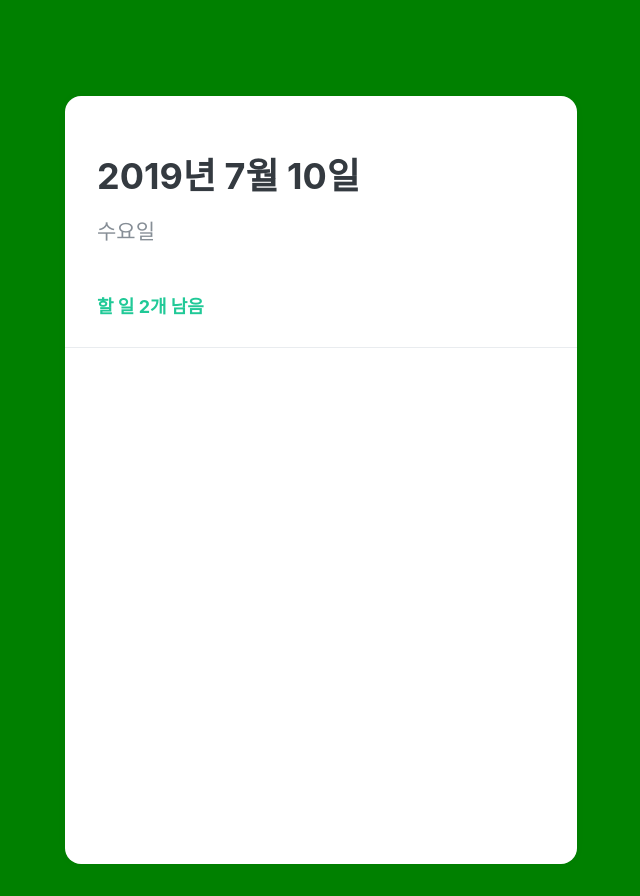
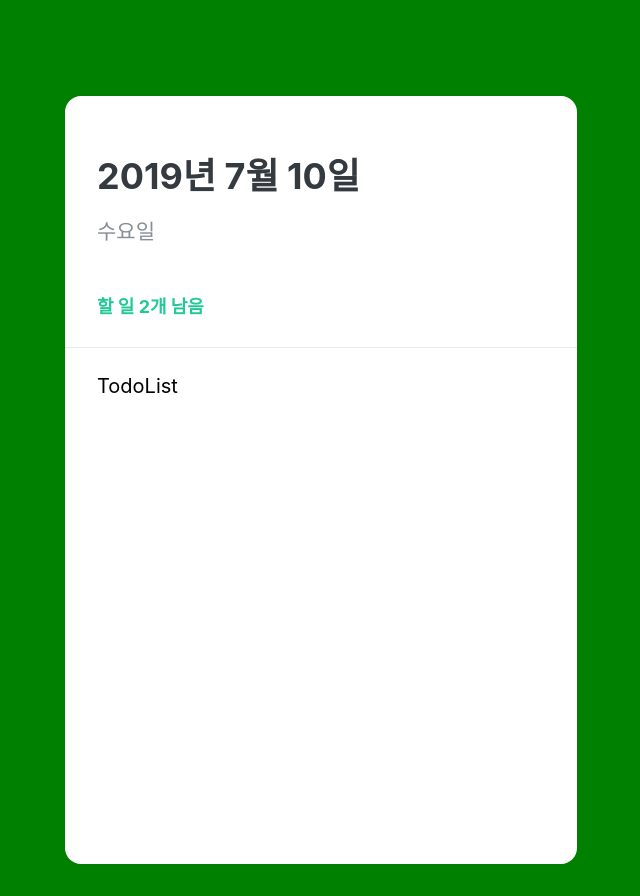
Before and after one commit to snyvvZ/todolist, a React (Create React App) app: page / in a window 1280 px wide. Shown: the whole page, without its empty margins (319-959 px from the left). Built offline with nearby package versions, Linux system fonts and the light colour scheme.

Commit message:
목록 생성

```diff
--- a/src/App.js
+++ b/src/App.js
@@ -2,6 +2,7 @@ import React from "react";
 import GlobalStyle from "./styles/GlobalStyle";
 import TodoTemplate from "./components/TodoTemplate";
 import TodoHeader from "./components/TodoHeader";
+import TodoList from "./components/TodoList";
 
 const App = () => {
   return (
@@ -9,6 +10,7 @@ const App = () => {
       <GlobalStyle />
       <TodoTemplate>
         <TodoHeader />
+        <TodoList />
       </TodoTemplate>
     </>
   );
--- /dev/null
+++ b/src/components/TodoList.js
@@ -0,0 +1,15 @@
+import React from "react";
+import styled from "styled-components";
+
+const StyledList = styled.ul`
+  flex: 1;
+  padding: 20px 32px;
+  padding-bottom: 48px;
+  overflow-y: auto;
+`;
+
+const TodoList = () => {
+  return <StyledList>TodoList</StyledList>;
+};
+
+export default TodoList;
```
